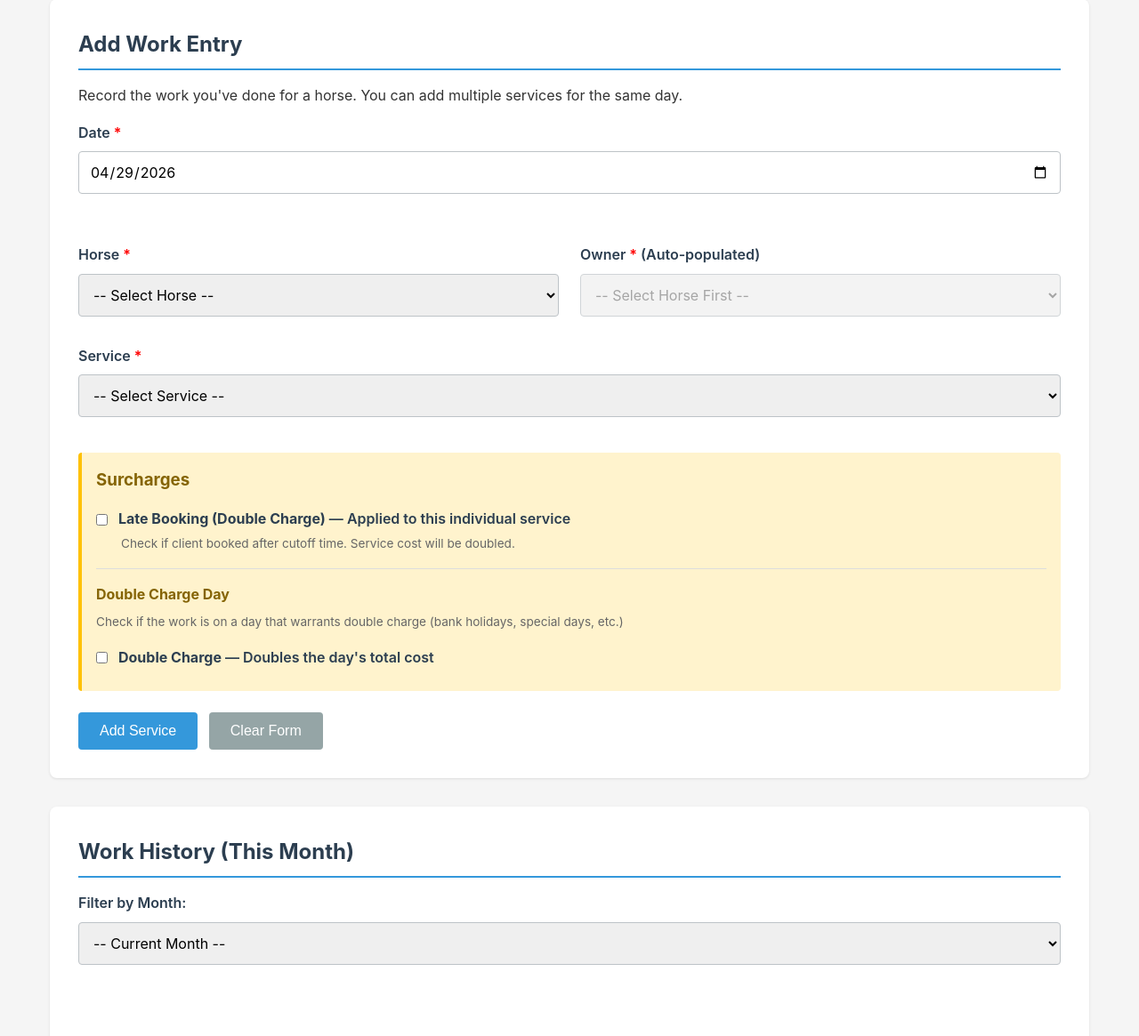
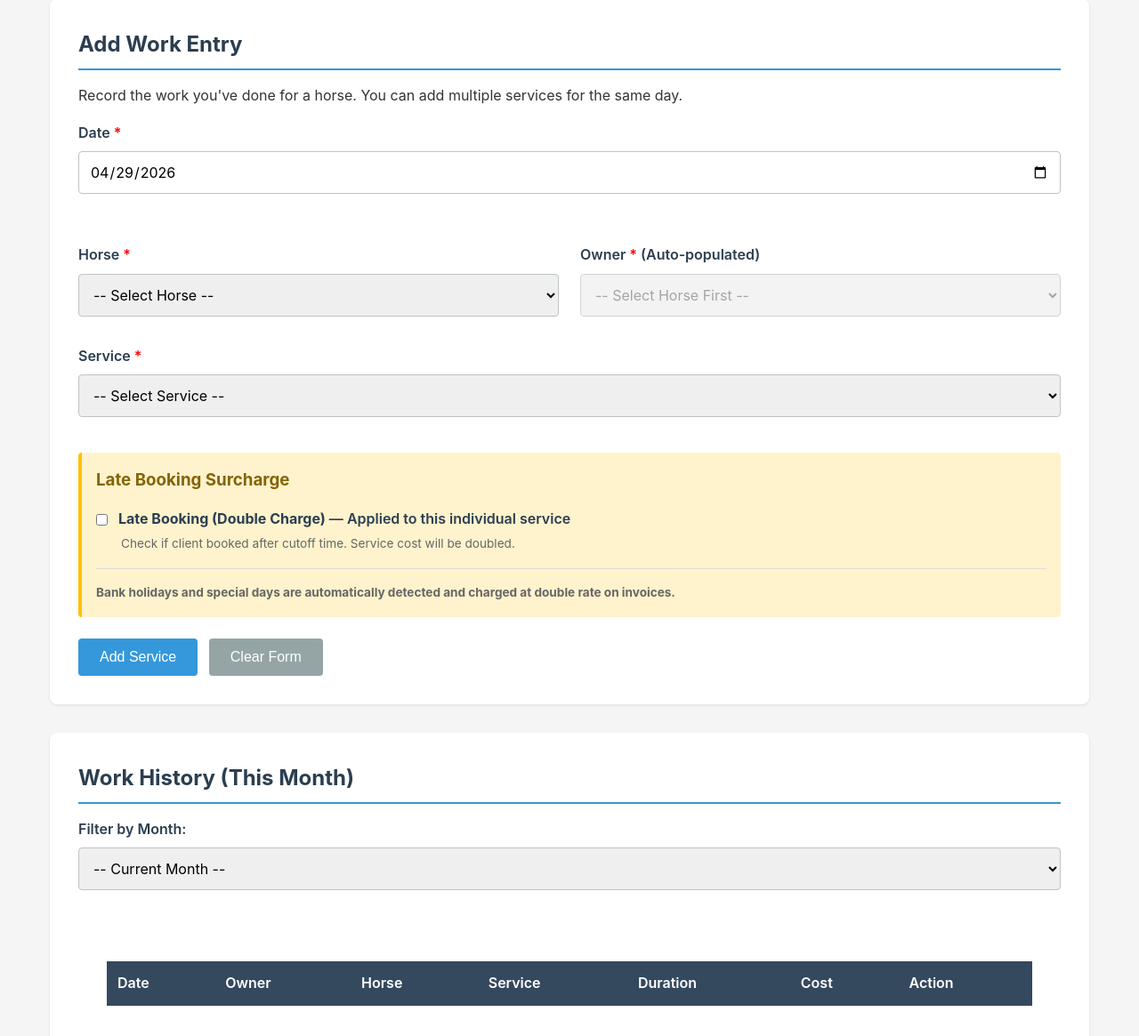
Before and after one commit to eaglebusinessconsultingltd-dev/cassies-invoicing, a Flask app: page /work-entry in a window 1280 px wide. Shown: the part 203-1368 px from the top of the page at 89% size. Run offline with Flask 3, Linux system fonts and the light colour scheme; a user stored in the database is signed in; data comes from the database, SQL or seed files in the repository; data that the repository does not hold is empty.

Commit message:
Sorting BH etc

```diff
--- a/app.py
+++ b/app.py
@@ -164,7 +164,14 @@ class WorkEntry(db.Model):
         if self.surcharge_type == 'late_booking':
             return base_cost * 2
 
+        # Check if date is a bank holiday - if so, mark it for doubling at invoice level
+        # This is handled in invoice generation, not here
         return base_cost
+
+    def is_bank_holiday(self):
+        """Check if the work entry date is a bank holiday."""
+        holiday = BankHoliday.query.filter_by(date=self.date).first()
+        return holiday is not None
 
 
 class Invoice(db.Model):
@@ -179,6 +186,15 @@ class Invoice(db.Model):
 
     def __repr__(self):
         return f'<Invoice {self.owner.name} - {self.month} {self.year}>'
+
+
+class BankHoliday(db.Model):
+    id = db.Column(db.Integer, primary_key=True)
+    date = db.Column(db.Date, nullable=False, unique=True)
+    name = db.Column(db.String(100), nullable=False)
+
+    def __repr__(self):
+        return f'<BankHoliday {self.date} - {self.name}>'
 
 
 # ============================================================================
@@ -226,7 +242,6 @@ def init_default_data():
         Service(code='FMO', name='Full Muck Out', base_price=12.0, requires_time=False),
         Service(code='FS', name='Field Service (Feed, Rug, Muzzle, Fly spray)', base_price=3.0, requires_time=False),
         Service(code='H', name='Holding (farrier/vet/other)', base_price=5.0, requires_time=True),  # Time-based
-        Service(code='BH', name='Bank Holiday Surcharge (100% of day total)', base_price=0.0, requires_time=False),  # Manual entry
     ]
 
     for service in services:
@@ -287,6 +302,26 @@ def init_default_data():
         for horse_name in horse_names:
             horse = Horse(name=horse_name, owner_id=owner.id)
             db.session.add(horse)
+
+    # Initialize bank holidays (UK 2026 + special days)
+    # Check if already initialized
+    if db.session.query(BankHoliday).first() is None:
+        bank_holidays = [
+            # UK Bank Holidays 2026
+            BankHoliday(date=datetime(2026, 1, 1).date(), name='New Year\'s Day'),
+            BankHoliday(date=datetime(2026, 4, 10).date(), name='Good Friday'),
+            BankHoliday(date=datetime(2026, 4, 13).date(), name='Easter Monday'),
+            BankHoliday(date=datetime(2026, 5, 4).date(), name='Early May Bank Holiday'),
+            BankHoliday(date=datetime(2026, 5, 25).date(), name='Spring Bank Holiday'),
+            BankHoliday(date=datetime(2026, 8, 31).date(), name='Summer Bank Holiday'),
+            BankHoliday(date=datetime(2026, 12, 25).date(), name='Christmas Day'),
+            BankHoliday(date=datetime(2026, 12, 26).date(), name='Boxing Day'),
+            # Special days (also warrant double charge)
+            BankHoliday(date=datetime(2026, 12, 24).date(), name='Christmas Eve'),
+            BankHoliday(date=datetime(2026, 12, 31).date(), name='New Year\'s Eve'),
+        ]
+        for holiday in bank_holidays:
+            db.session.add(holiday)
 
     db.session.commit()
 
@@ -1276,18 +1311,18 @@ def generate_invoice_pdf(owner_id, month, year, work_entries):
     elements.append(table)
     elements.append(Spacer(1, 0.4*cm))
 
-    # Grand total - with day surcharge handling
+    # Grand total - with automatic bank holiday detection
     subtotal = sum(entry.calculate_cost() for entry in work_entries)
 
-    # Check if there are any day surcharges and apply them
-    has_double_charge = any(entry.day_surcharge_code == 'BH' for entry in work_entries)
+    # Check if ANY entry date is a bank holiday
+    has_bank_holiday = any(entry.is_bank_holiday() for entry in work_entries)
 
     total = subtotal
     surcharge_note = ""
-    if has_double_charge:
-        # Double the total
+    if has_bank_holiday:
+        # Double the total for bank holidays
         total = subtotal * 2
-        surcharge_note = " (Double Charge)"
+        surcharge_note = " (Bank Holiday Double Rate)"
 
     elements.append(Paragraph(f'<b>TOTAL: £{total:.2f}{surcharge_note}</b>', styles['Normal']))
     elements.append(Spacer(1, 0.4*cm))
--- a/templates/work_entry.html
+++ b/templates/work_entry.html
@@ -49,7 +49,7 @@
 
     <!-- Surcharge Options -->
     <div style="margin: 1.5rem 0; padding: 1rem; background: #fff3cd; border-left: 4px solid #ffc107; border-radius: 4px;">
-        <h3 style="margin-top: 0; color: #856404;">Surcharges</h3>
+        <h3 style="margin-top: 0; color: #856404;">Late Booking Surcharge</h3>
 
         <label style="display: flex; align-items: center; margin-bottom: 0.75rem; cursor: pointer;">
             <input type="checkbox" id="surcharge-late-booking" style="margin-right: 0.75rem; width: auto;">
@@ -61,15 +61,9 @@
 
         <hr style="margin: 1rem 0; border: none; border-top: 1px solid #ddd;">
 
-        <h4 style="color: #856404; margin-top: 1rem; margin-bottom: 0.5rem;">Double Charge Day</h4>
-        <p style="margin: 0 0 0.75rem 0; font-size: 0.85rem; color: #666;">
-            Check if the work is on a day that warrants double charge (bank holidays, special days, etc.)
+        <p style="margin: 0; font-size: 0.85rem; color: #666;">
+            <strong>Bank holidays and special days are automatically detected and charged at double rate on invoices.</strong>
         </p>
-
-        <label style="display: flex; align-items: center; margin-bottom: 0.5rem; cursor: pointer;">
-            <input type="checkbox" id="surcharge-bh" style="margin-right: 0.75rem; width: auto;">
-            <span><strong>Double Charge</strong> — Doubles the day's total cost</span>
-        </label>
     </div>
 
     <button class="button" id="btn-add-service">Add Service</button>
@@ -295,7 +289,6 @@
 
         // Get surcharge options
         const isLateBooking = document.getElementById('surcharge-late-booking').checked;
-        const isDoubleCharge = document.getElementById('surcharge-bh').checked;
 
         if (!date || !horseId || !serviceId) {
             showAlert('Please fill in all required fields', 'error');
@@ -314,7 +307,6 @@
                     service_id: serviceId,
                     minutes: minutes,
                     surcharge_type: isLateBooking ? 'late_booking' : null,
-                    day_surcharge_code: isDoubleCharge ? 'BH' : null,
                 }),
             });
 
@@ -324,7 +316,6 @@
 
                 let alertMsg = `Added ${entry.service_name} for ${entry.horse_name} on ${entry.date}`;
                 if (isLateBooking) alertMsg += ' [Late Booking - Doubled]';
-                if (isDoubleCharge) alertMsg += ' [Day Double Charge]';
 
                 showAlert(alertMsg, 'success');
 
@@ -332,7 +323,6 @@
                 document.getElementById('work-service').value = '';
                 document.getElementById('work-minutes').value = '';
                 document.getElementById('surcharge-late-booking').checked = false;
-                document.getElementById('surcharge-bh').checked = false;
                 document.getElementById('cost-preview').style.display = 'none';
 
                 // Update UI
@@ -354,7 +344,6 @@
         document.getElementById('work-owner').value = '';
         document.getElementById('work-minutes').value = '';
         document.getElementById('surcharge-late-booking').checked = false;
-        document.getElementById('surcharge-bh').checked = false;
         document.getElementById('cost-preview').style.display = 'none';
     });
 
@@ -444,7 +433,7 @@
 
             // Build history table
             const historyEl = document.getElementById('work-history');
-            let html = '<table><thead><tr><th>Date</th><th>Owner</th><th>Horse</th><th>Service</th><th>Duration</th><th>Cost</th></tr></thead><tbody>';
+            let html = '<table><thead><tr><th>Date</th><th>Owner</th><th>Horse</th><th>Service</th><th>Duration</th><th>Cost</th><th>Action</th></tr></thead><tbody>';
 
             Object.keys(grouped).sort().reverse().forEach(date => {
                 Object.keys(grouped[date]).sort().forEach(owner => {
@@ -458,6 +447,7 @@
                             <td data-label="Service">${entry.service_name}</td>
                             <td data-label="Duration">${durationText}</td>
                             <td data-label="Cost">£${entry.cost.toFixed(2)}</td>
+                            <td data-label="Action"><button class="button danger" onclick="deleteEntry(${entry.id})">Delete</button></td>
                         </tr>`;
                     });
                 });
```
Also changed, not shown: templates/invoices.html (+4 -9 lines).
